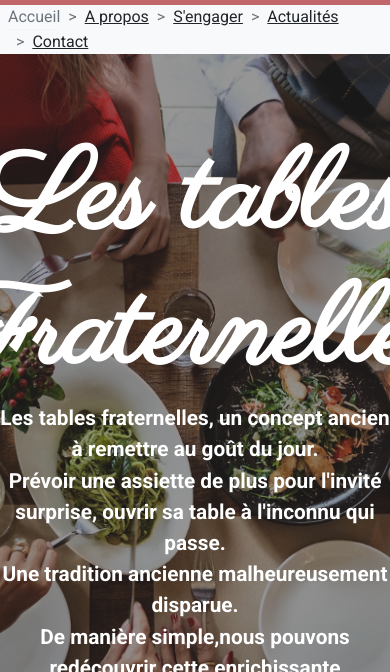
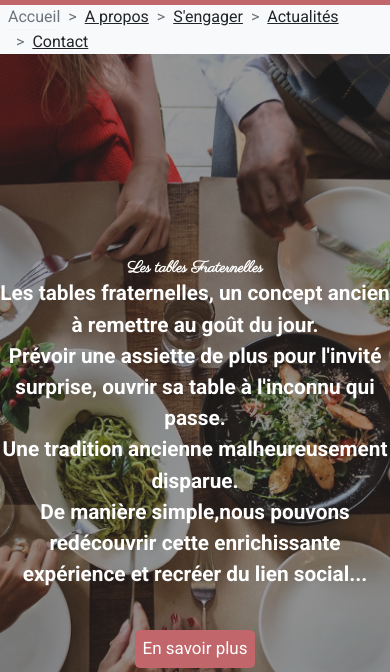
Before and after one commit to gamal-fs/tables-fraternelles, a plain HTML site: page index.html in a window 390 px wide. Shown: the part 172-844 px from the top of the page. Drawn offline with nearby package versions, Linux system fonts and the light colour scheme.

Commit message:
bf responsiv

```diff
--- a/style.css
+++ b/style.css
@@ -185,9 +185,10 @@ footer {
     padding: 5px 7px;
   }
 
-  .header div h1 {
+  header div h1 {
     font-size: 1em;
   }
+
 
   .header-p {
     padding: 0;
```
